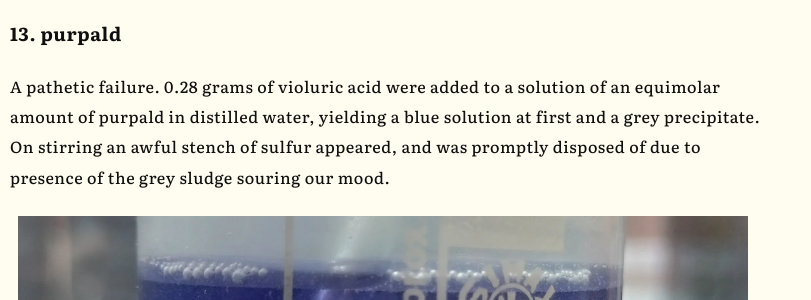
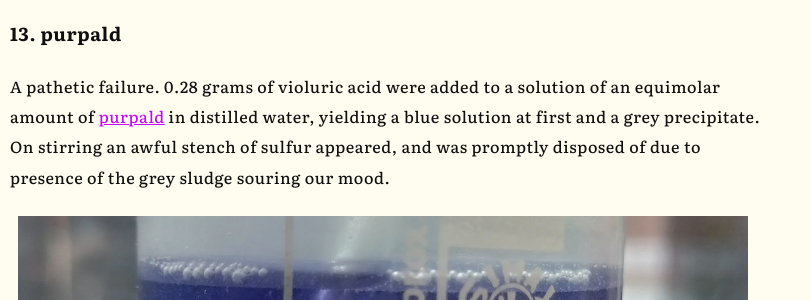
Before and after one commit to isopropyletherperoxide/isopropyletherperoxide.github.io, a Jekyll site: the page built from _posts/2026-03-17-ViHKAL.md, in a window 1280 px wide and 900 px high, scrolled down 12036 px. Shown: the part 186-486 px from the top of the window, without its empty margins (0-811 px from the left). Built offline with Jekyll 4.4.1, drawn with Linux system fonts in a browser that asks for light colours; some web fonts are replaced; part of the change alters nothing that is shown.

Commit message:
link added

```diff
--- a/_posts/2026-03-17-ViHKAL.md
+++ b/_posts/2026-03-17-ViHKAL.md
@@ -151,7 +151,7 @@ Hard to characterize due to both the instability of hexamine and the large amoun
 <img src="/assets/images/2026_vihkal_vol_1/hexamine_violurate.webp">
 
 ### 13. purpald
-A pathetic failure. 0.28 grams of violuric acid were added to a solution of an equimolar amount of purpald in distilled water, yielding a blue solution at first and a grey precipitate. On stirring an awful stench of sulfur appeared, and was promptly disposed of due to presence of the grey sludge souring our mood.
+A pathetic failure. 0.28 grams of violuric acid were added to a solution of an equimolar amount of <a href="https://aryl.org/2025/03/30/Purpald.html">purpald</a> in distilled water, yielding a blue solution at first and a grey precipitate. On stirring an awful stench of sulfur appeared, and was promptly disposed of due to presence of the grey sludge souring our mood.
 
 <img src="/assets/images/2026_vihkal_vol_1/purpald_violurate.webp">
 
```
